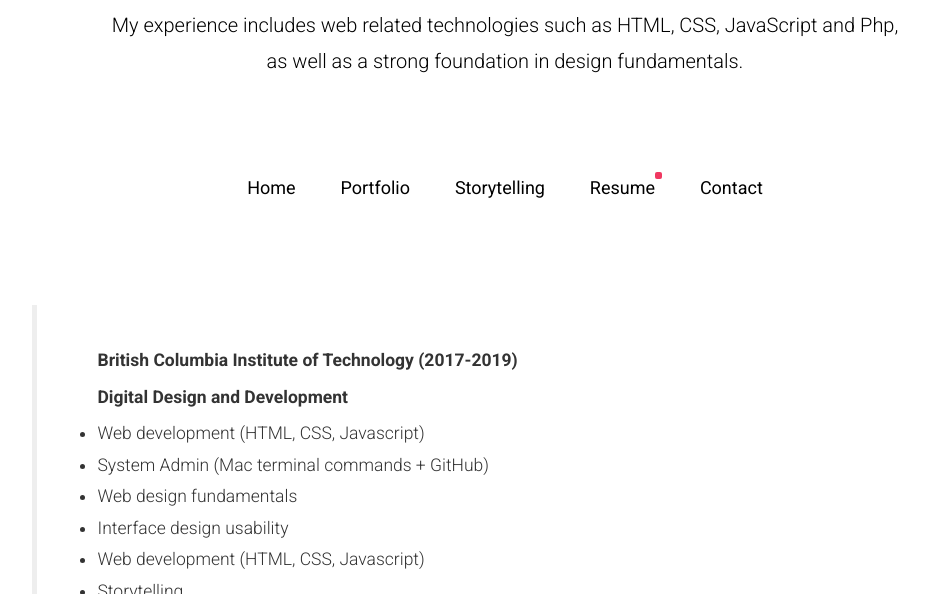
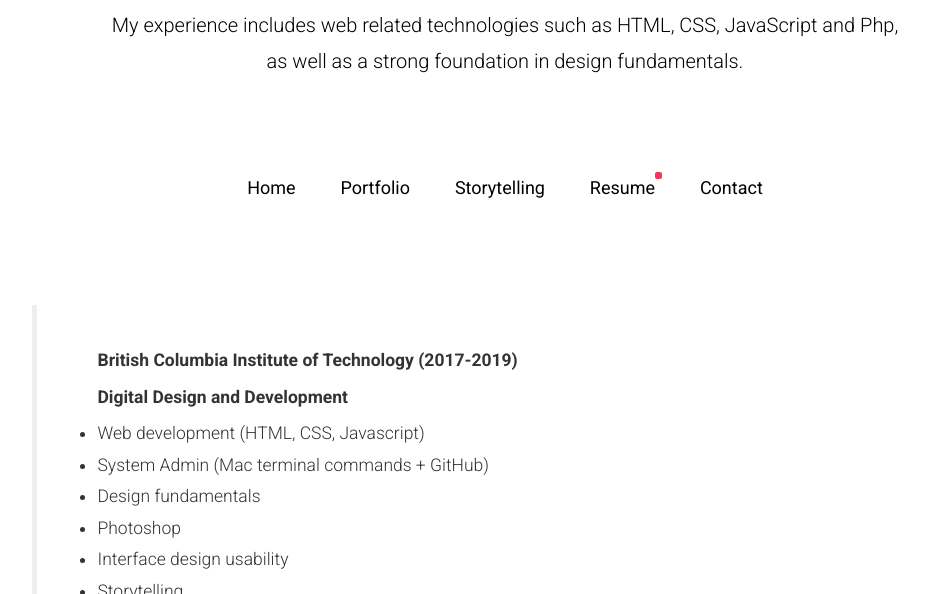
Before and after one commit to zouyi/portfolio, a plain HTML site: page resume.html in a window 1280 px wide. Shown: the part 206-800 px from the top of the page, without its empty margins (135-1064 px from the left). Drawn offline with Linux system fonts and the light colour scheme; files whose address does not match are found by name.

Commit message:
Update resume.html

```diff
--- a/resume.html
+++ b/resume.html
@@ -93,9 +93,9 @@
                           <label>Digital Design and Development</label><br>
                           <li>Web development (HTML, CSS, Javascript)</li>
                           <li>System Admin (Mac terminal commands + GitHub)</li>
-                          <li>Web design fundamentals</li>
+                          <li>Design fundamentals</li>
+			  <li>Photoshop</li>
                           <li>Interface design usability</li>
-                          <li>Web development (HTML, CSS, Javascript)</li>
                           <li>Storytelling</li>
                           <li>Project Management</li>
                           <li>Marketing</li>
```
